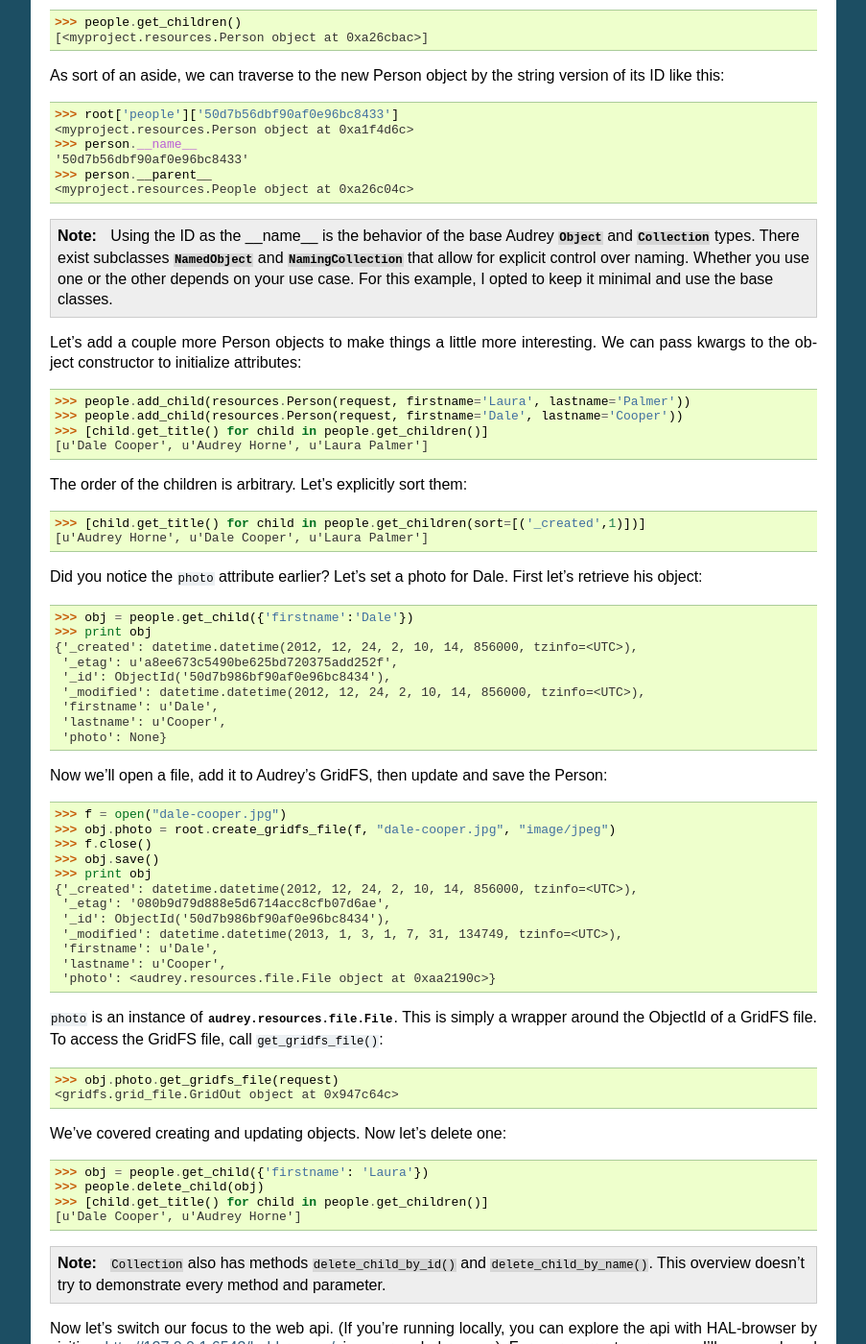
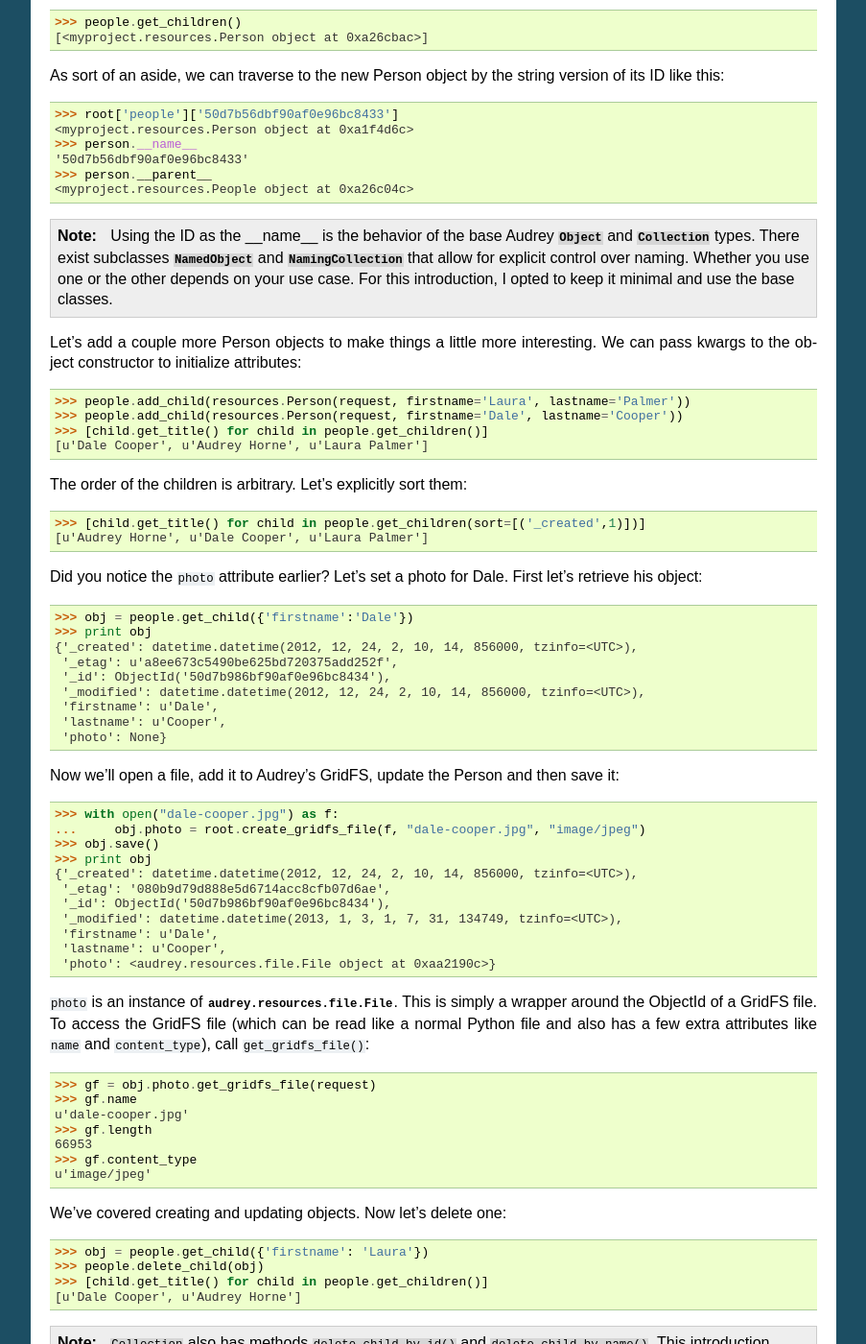
Before and after one commit to sbrauer/Audrey, a Sphinx documentation site: the page built from docs/source/introduction.rst, in a window 1280 px wide and 1400 px high, scrolled down 1293 px. Shown: the whole window at 96% size, without its empty margins (198-1101 px from the left). Built offline with Sphinx 7.4.7, drawn with Linux system fonts in a browser that asks for light colours; some of the changed text lies outside the part shown.

Commit message:
update docs

```diff
--- a/docs/source/index.rst
+++ b/docs/source/index.rst
@@ -32,7 +32,7 @@
 .. toctree::
    :maxdepth: 3
 
-   overview
+   introduction
    resources
    install
    api
--- a/docs/source/overview.rst
+++ b/docs/source/introduction.rst
@@ -1,5 +1,5 @@
-Overview
-========
+Introduction
+============
 
 Let's say you just installed Audrey and used its starter scaffold to create
 a new project (as described in :ref:`creating-new-project`).  You'd have two
@@ -86,7 +86,7 @@
     <myproject.resources.People object at 0xa26c04c>
 
 .. note::
-   Using the ID as the __name__ is the behavior of the base Audrey :class:`Object` and :class:`Collection` types.  There exist subclasses :class:`NamedObject` and :class:`NamingCollection` that allow for explicit control over naming.  Whether you use one or the other depends on your use case.  For this example, I opted to keep it minimal and use the base classes.
+   Using the ID as the __name__ is the behavior of the base Audrey :class:`Object` and :class:`Collection` types.  There exist subclasses :class:`NamedObject` and :class:`NamingCollection` that allow for explicit control over naming.  Whether you use one or the other depends on your use case.  For this introduction, I opted to keep it minimal and use the base classes.
 
 Let's add a couple more Person objects to make things a little more interesting.
 We can pass kwargs to the object constructor to initialize attributes::
@@ -114,11 +114,10 @@
      'lastname': u'Cooper',
      'photo': None}
 
-Now we'll open a file, add it to Audrey's GridFS, then update and save the Person::
+Now we'll open a file, add it to Audrey's GridFS, update the Person and then save it::
 
-    >>> f = open("dale-cooper.jpg")
-    >>> obj.photo = root.create_gridfs_file(f, "dale-cooper.jpg", "image/jpeg")
-    >>> f.close()
+    >>> with open("dale-cooper.jpg") as f:
+    ...     obj.photo = root.create_gridfs_file(f, "dale-cooper.jpg", "image/jpeg")
     >>> obj.save()
     >>> print obj
     {'_created': datetime.datetime(2012, 12, 24, 2, 10, 14, 856000, tzinfo=<UTC>),
@@ -129,10 +128,15 @@
      'lastname': u'Cooper',
      'photo': <audrey.resources.file.File object at 0xaa2190c>}
 
-``photo`` is an instance of :class:`audrey.resources.file.File`.  This is simply a wrapper around the ObjectId of a GridFS file.  To access the GridFS file, call ``get_gridfs_file()``::
+``photo`` is an instance of :class:`audrey.resources.file.File`.  This is simply a wrapper around the ObjectId of a GridFS file.  To access the GridFS file (which can be read like a normal Python file and also has a few extra attributes like ``name`` and ``content_type``), call ``get_gridfs_file()``::
 
-    >>> obj.photo.get_gridfs_file(request)
-    <gridfs.grid_file.GridOut object at 0x947c64c>
+    >>> gf = obj.photo.get_gridfs_file(request)
+    >>> gf.name
+    u'dale-cooper.jpg'
+    >>> gf.length
+    66953
+    >>> gf.content_type
+    u'image/jpeg'
 
 We've covered creating and updating objects.  Now let's delete one::
 
@@ -142,7 +146,7 @@
     [u'Dale Cooper', u'Audrey Horne']
 
 .. note::
-   ``Collection`` also has methods ``delete_child_by_id()`` and ``delete_child_by_name()``.  This overview doesn't try to demonstrate every method and parameter.
+   ``Collection`` also has methods ``delete_child_by_id()`` and ``delete_child_by_name()``.  This introduction doesn't try to demonstrate every method and parameter.  Refer to the :doc:`api` section for more.
 
 Now let's switch our focus to the web api.  (If you're running locally, you can
 explore the api with HAL-browser by visiting http://127.0.0.1:6543/hal-browser/
--- a/docs/source/resources.rst
+++ b/docs/source/resources.rst
@@ -97,7 +97,7 @@
 
 Lines 54-55 define a ``root_factory()`` function which returns an instance of ``Root`` for a request.  This function is used by Audrey to configure the Pyramid application to find the traversal root.
 
-If you haven't read the :doc:`overview` section yet, you may want to now.
+If you haven't read the :doc:`introduction` section yet, you may want to now.
 It demonstrates some of the functionality Audrey provides using the
 ``Person`` and ``People`` classes defined here as examples.
 
```
Also changed, not shown: other parts of docs/source/introduction.rst (+2 -2 lines).
